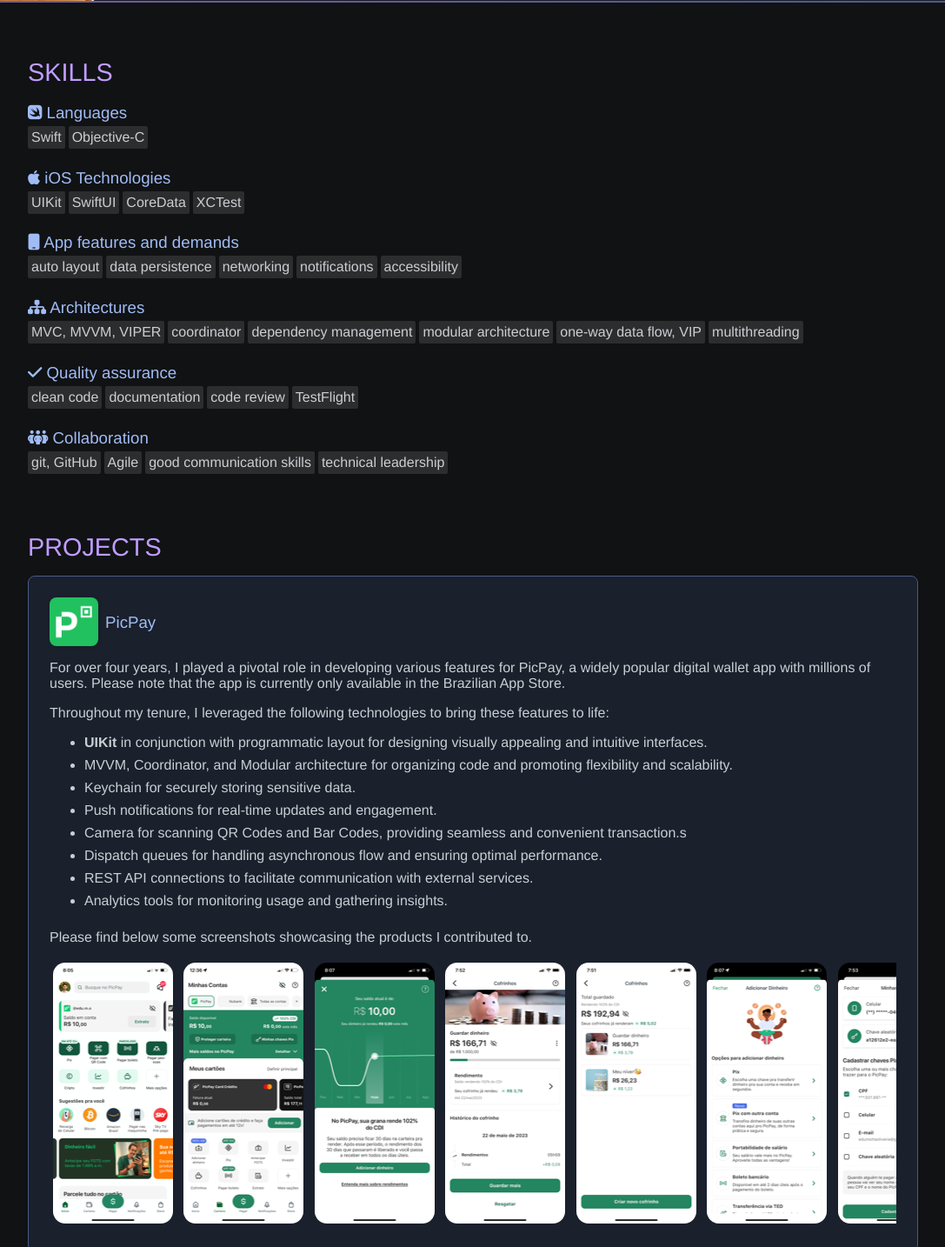
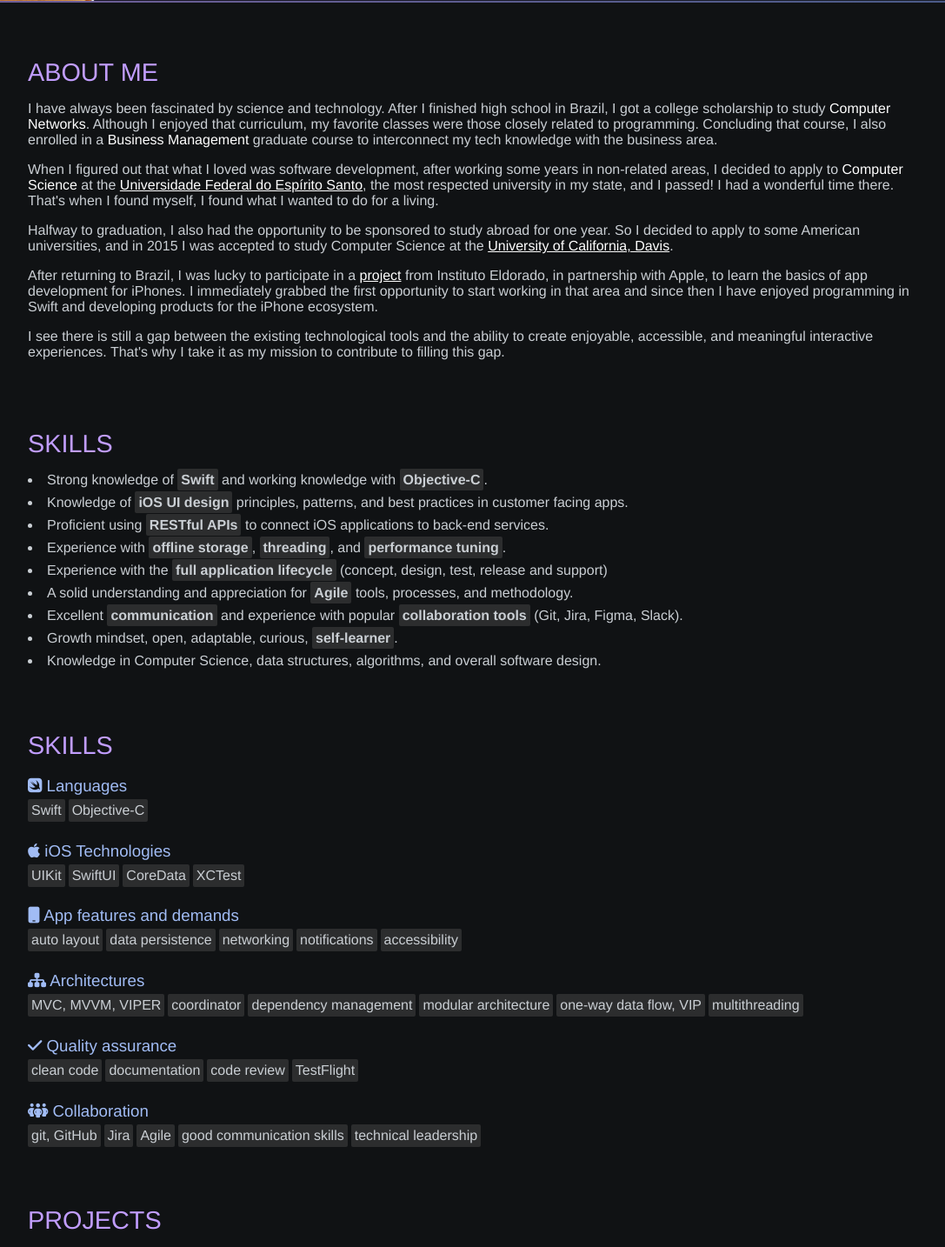
Before and after one commit to edumtto/edumtto.github.io, a plain HTML site: page index.html in a window 1280 px wide. Shown: the part 365-1799 px from the top of the page at 87% size, without its empty margins (96-1183 px from the left). Drawn offline with Linux system fonts and the light colour scheme.

Commit message:
Add a About Me section

```diff
--- a/index.html
+++ b/index.html
@@ -53,7 +53,39 @@
         <hr>
     </header>
 
+    <!-- ABOUT ME SECTION -->
+    <section id="section-about" class="default-container">
+    <h2>ABOUT ME</h2>
+    <div class="content">
+        <p>I have always been fascinated by science and technology. After I finished high school in Brazil, I got a college scholarship to study <b>Computer Networks</b>. Although I enjoyed that curriculum, my favorite classes were those closely related to programming. Concluding that course, I also enrolled in a <b>Business Management</b> graduate course to interconnect my tech knowledge with the business area. </p>
+        <p>When I figured out that what I loved was software development, after working some years in non-related areas, I decided to apply to <b>Computer Science</b> at the <a href="https://www.ufes.br">Universidade Federal do Espírito Santo</a>, the most respected university in my state, and I passed! I had a wonderful time there. That's when I found myself, I found what I wanted to do for a living.</p>
+        <p>Halfway to graduation, I also had the opportunity to be sponsored to study abroad for one year. So I decided to apply to some American universities, and in 2015 I was accepted to study Computer Science at the <a href="https://www.ucdavis.edu">University of California, Davis</a>.</p>
+        <p>After returning to Brazil, I was lucky to participate in a <a href="https://hackatruck.com.br">project</a> from Instituto Eldorado, in partnership with Apple, to learn the basics of app development for iPhones. I immediately grabbed the first opportunity to start working in that area and since then I have enjoyed programming in Swift and developing products for the iPhone ecosystem.</p>
+        <p>I see there is still a gap between the existing technological tools and the ability to create enjoyable, accessible, and meaningful interactive experiences. That's why I take it as my mission to contribute to filling this gap.</p>
+    </div>
+    </section>
+
+
+
     <!-- SKILLS SECTION -->
+
+    <section id="section-skills" class="default-container">
+        <h2>SKILLS</h2>
+
+        <div class="content">
+            <lu>
+                <li>Strong knowledge of <b>Swift</b> and working knowledge with <b>Objective-C</b>.</li>
+                <li>Knowledge of <b>iOS UI design</b> principles, patterns, and best practices in customer facing apps.</li>
+                <li>Proficient using <b>RESTful APIs</b> to connect iOS applications to back-end services.</li>
+                <li>Experience with <b>offline storage</b>, <b>threading</b>, and <b>performance tuning</b>.</li>
+                <li>Experience with the <b>full application lifecycle</b> (concept, design, test, release and support)</li>
+                <li>A solid understanding and appreciation for <b>Agile</b> tools, processes, and methodology.</li>
+                <li>Excellent <b>communication</b> and experience with popular <b>collaboration tools</b> (Git, Jira, Figma, Slack).</li>
+                <li>Growth mindset, open, adaptable, curious, <b>self-learner</b>.</li>
+                <li>Knowledge in Computer Science, data structures, algorithms, and overall software design.</li>
+            </lu>
+        </div>
+    </section>
 
     <section id="section-skills" class="default-container">
         <h2>SKILLS</h2>
@@ -103,6 +135,7 @@
             <h3><i class="fa-solid fa-people-group"></i> Collaboration</h3>
             <div class="flex-container">
                 <div>git, GitHub</div>
+                <div>Jira</div>
                 <div>Agile</div>
                 <div>good communication skills</div>
                 <div>technical leadership</div>
--- a/style.css
+++ b/style.css
@@ -189,11 +189,23 @@
     box-shadow: 0px 0px 2px 2px var(--secondary800);
 }
 
+#section-about b {
+    font-weight: 400;
+    color: var(--grayscale000);
+}
+
 #section-skills .flex-container {
     column-gap: 4px;
 }
 
 #section-skills .flex-container div {
+    background-color: var(--grayscale700);
+    border-radius: 2px;
+    padding: 4px;
+    margin-bottom: 4px;
+}
+
+#section-skills b {
     background-color: var(--grayscale700);
     border-radius: 2px;
     padding: 4px;
@@ -246,6 +258,7 @@
     padding-right: 10%;
     padding-top: 16px;
     padding-bottom: 16px;
+    border-top: 1px solid var(--grayscale700);
     background-color: var(--grayscale900);
 }
 
```
